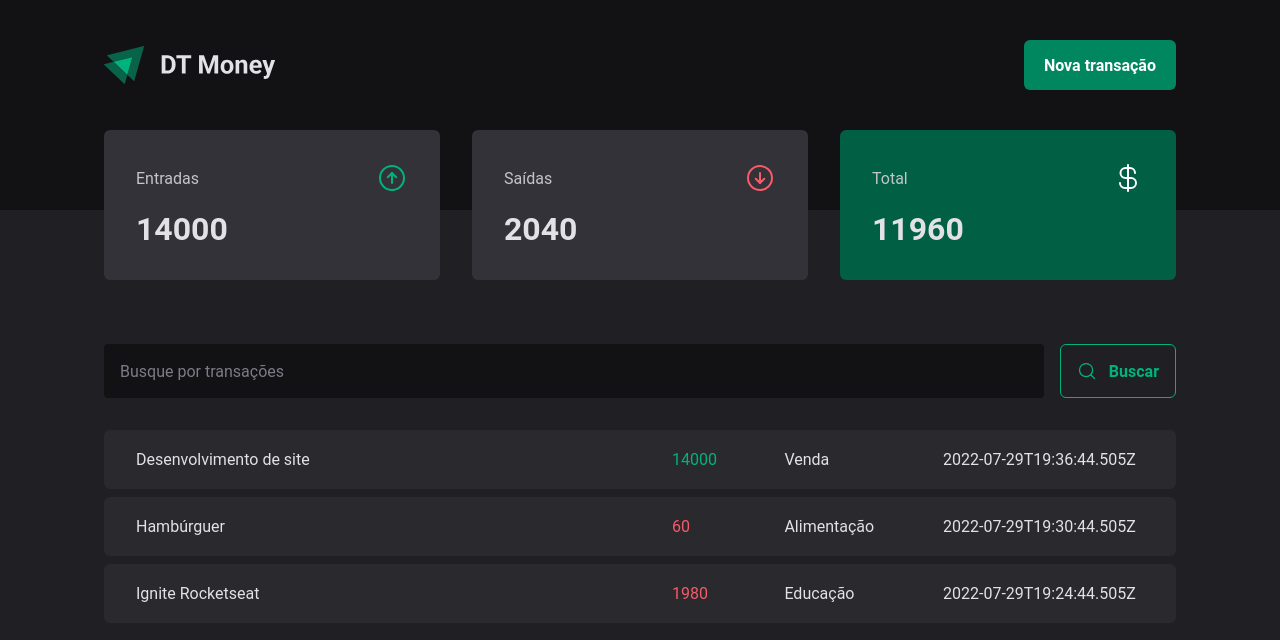
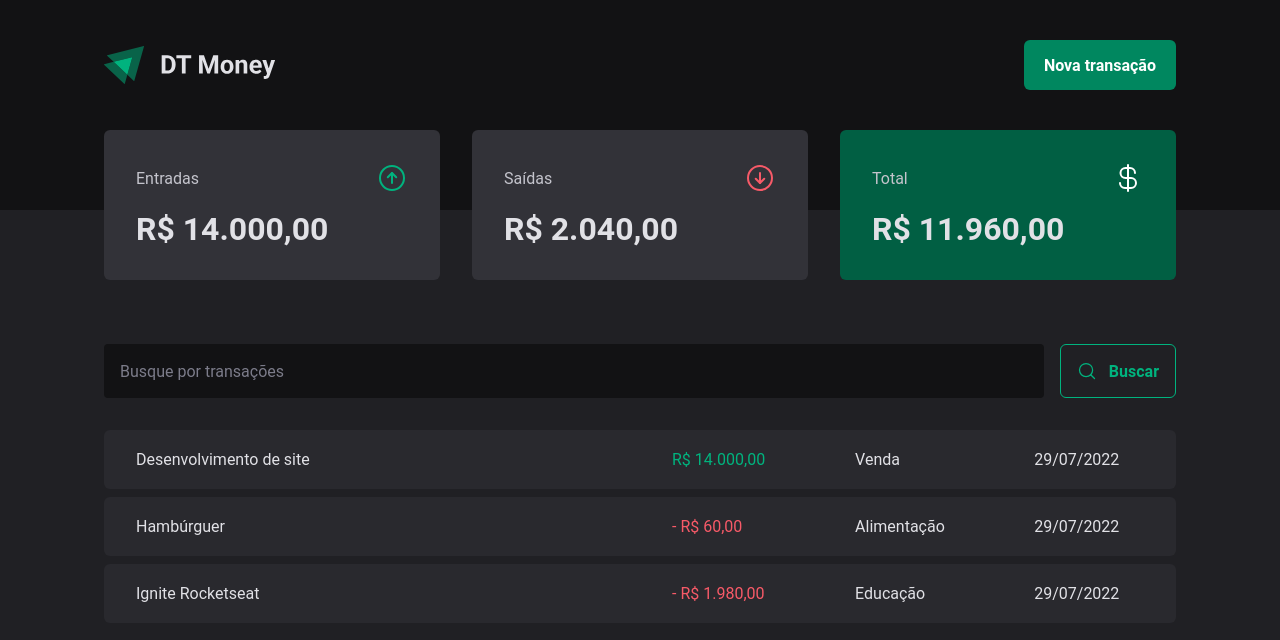
Before and after one commit to wspietro/ignite-dt-money, a React app: page / in a window 1280 px wide. Shown: the top 640 px of the page. Built offline with nearby package versions, Linux system fonts and the light colour scheme; data requests are answered from the project's data file; the HTML template or start-up script is replaced by a standard one.

Commit message:
:sparkles: feat: formatacao dos valores price e createdAt

```diff
--- a/src/components/Summary/index.tsx
+++ b/src/components/Summary/index.tsx
@@ -6,6 +6,7 @@
   SummaryCard,
   SummaryContainer
 } from "./styles";
+import { priceFormatter } from "../../utils/formatter";
 
 export function Summary() {
   const { transactions } = useContext(TransactionsContext);
@@ -39,7 +40,7 @@
           <ArrowCircleUp size={32} color="#00b37e" />
         </header>
 
-        <strong>{summary.income}</strong>
+        <strong>{priceFormatter.format(summary.income)}</strong>
       </SummaryCard>
 
       <SummaryCard>
@@ -48,7 +49,7 @@
           <ArrowCircleDown size={32} color="#f75a68" />
         </header>
 
-        <strong>{summary.outcome}</strong>
+        <strong>{priceFormatter.format(summary.outcome)}</strong>
       </SummaryCard>
 
       <SummaryCard variant="green">
@@ -57,7 +58,7 @@
           <CurrencyDollar size={32} color="#fff" />
         </header>
 
-        <strong>{summary.total}</strong>
+        <strong>{priceFormatter.format(summary.total)}</strong>
       </SummaryCard>
     </SummaryContainer>
   )
--- a/src/components/TransactionsTable/index.tsx
+++ b/src/components/TransactionsTable/index.tsx
@@ -1,5 +1,6 @@
 import { useContext } from "react";
 import { TransactionsContext } from "../../contexts/TransactionsContext";
+import { dateFormatter, priceFormatter } from "../../utils/formatter";
 import { SearchForm } from "../SearchForm";
 import {
   TransactionsContainer,
@@ -21,11 +22,12 @@
                 <td width="50%">{transaction.description}</td>
                 <td>
                   <PriceHighLight variant={transaction.type}>
-                    {transaction.price}
+                    {transaction.type === 'outcome' && '- '}
+                    {priceFormatter.format(transaction.price)}
                   </PriceHighLight>
                 </td>
                 <td>{transaction.category}</td>
-                <td>{transaction.createdAt}</td>
+                <td>{dateFormatter.format(new Date(transaction.createdAt))}</td>
               </tr>
             )
           })}
--- /dev/null
+++ b/src/utils/formatter.ts
@@ -0,0 +1,6 @@
+export const dateFormatter = new Intl.DateTimeFormat('pt-BR');
+
+export const priceFormatter = new Intl.NumberFormat('pt-BR', {
+  style: 'currency',
+  currency: 'BRL'
+});
```
